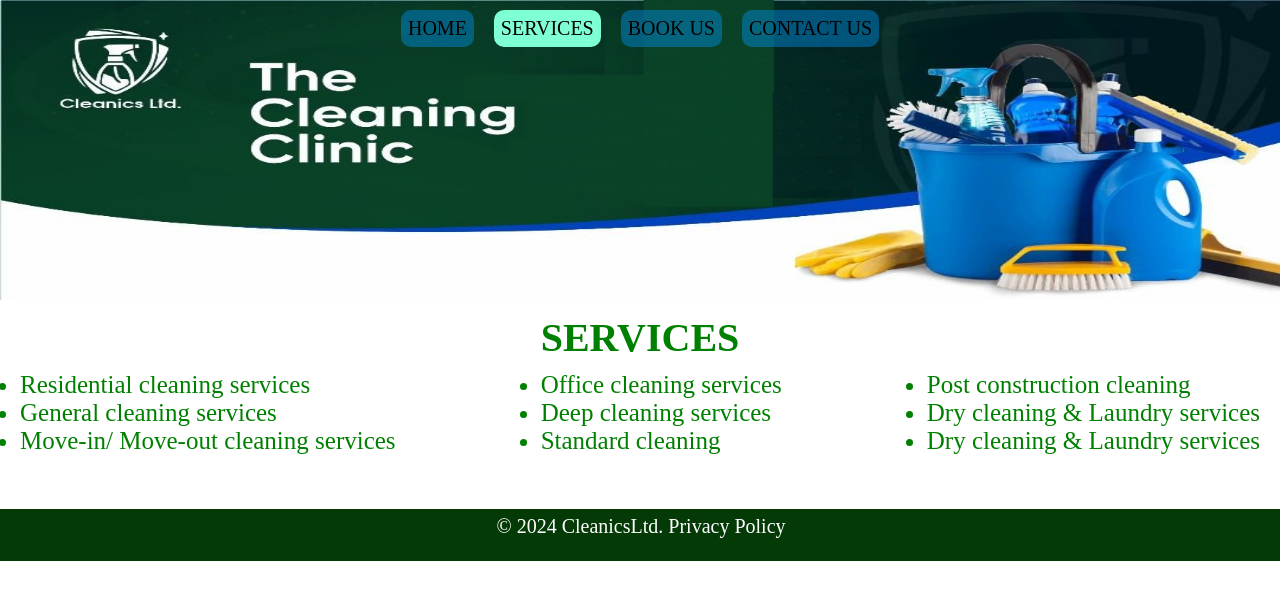
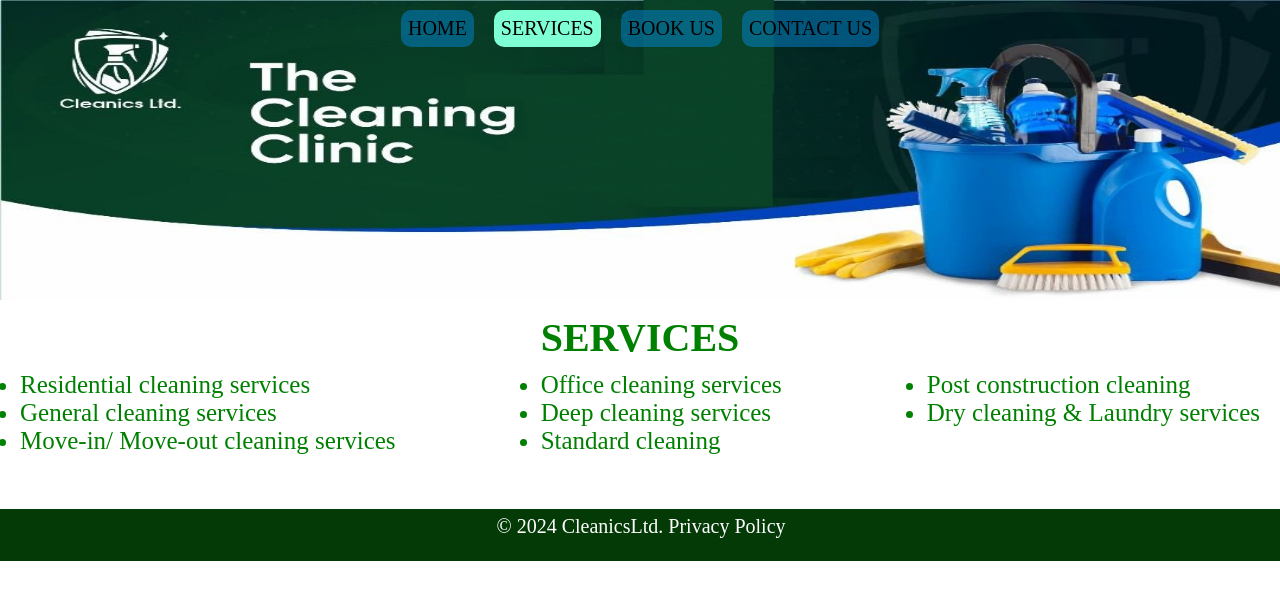
Before and after one commit to Onwukapaul/cleanics.github.io, a plain HTML site: page service.html in a window 1280 px wide. Drawn offline with Linux system fonts and the light colour scheme.

Commit message:
Update service.html

```diff
--- a/service.html
+++ b/service.html
@@ -73,7 +73,7 @@
         <ul>
             <li>Post construction cleaning</li>
             <li>Dry cleaning & Laundry services</li>
-             <li>Dry cleaning & Laundry services</li>
+
         </ul>
     </div>
 
```
